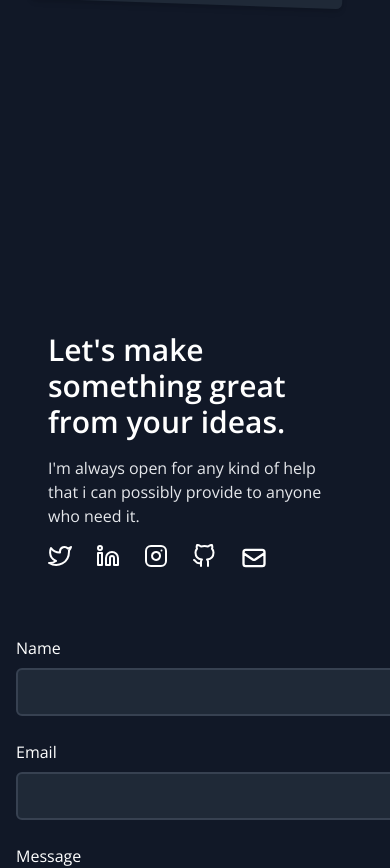
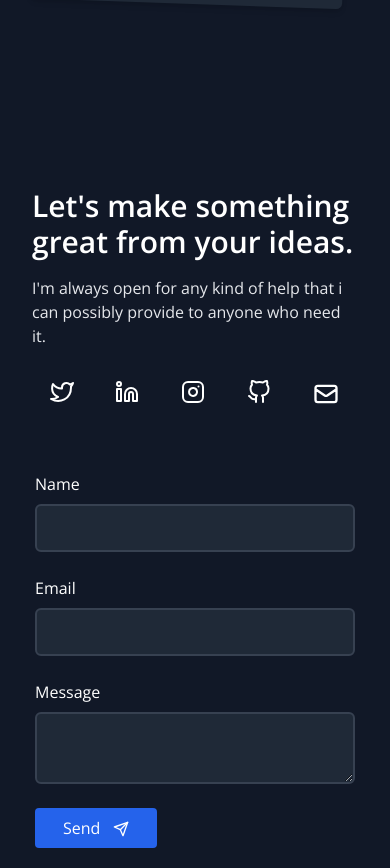
Before and after one commit to ojpro/portfolio-v2, a Next.js app: page / in a window 390 px wide. Shown: the part 6421-7289 px from the top of the page. Built offline with nearby package versions, Linux system fonts and the light colour scheme.

Commit message:
fix responsivity issues on small devices

```diff
--- a/src/components/partials/sections/Contact.tsx
+++ b/src/components/partials/sections/Contact.tsx
@@ -6,16 +6,17 @@ export default function Contact() {
         <>
             <a href="#" id="contact"></a>
             <section>
-                <div className="flex flex-row flex-wrap justify-evenly gap-8 p-4 container mx-auto my-36">
+                <div className="flex flex-row flex-wrap justify-evenly gap-8 p-4 container mx-auto lg:my-36 pt-8 lg:pt-0">
                     {/* <> Content </> */}
-                    <div className="max-w-xl flex flex-col justify-around gap-4 p-8 md:p-2 container">
+                    <div className="max-w-xl flex flex-col justify-around gap-4 p-4 md:p-2 container">
                         <div>
                             <h3 className="text-3xl font-bold my-4">Let&apos;s make something great from your
                                 ideas.</h3>
                             <p className="font-light text-gray-200">I&apos;m always open for any kind of help that i can
                                 possibly provide to anyone who need it.</p>
                         </div>
-                        <ul className="flex flex-row flex-nowrap justify-evenly gap-6 w-1/2">
+                        {/* Social Media Links */}
+                        <ul className="flex flex-row flex-nowrap justify-evenly gap-6 my-4">
                             <li>
                                 <a href="https://twitter.com/heyojpro">
                                     <FiTwitter className="w-6 h-6 hover:fill-white hover:text-black"></FiTwitter>
@@ -45,9 +46,9 @@ export default function Contact() {
                     </div>
 
                     {/* <> Form </> */}
-                    <div>
+                    <div className="relative">
                         <form action=""
-                              className="flex flex-col flex-nowrap justify-start items-center gap-6 w-96">
+                              className="flex flex-col flex-nowrap justify-start items-center gap-6 max-w-full min-w-[320px]">
                             <label htmlFor="name" className="flex flex-col gap-2 w-full">
                                 <span>Name </span>
                                 <input type="text"
```
